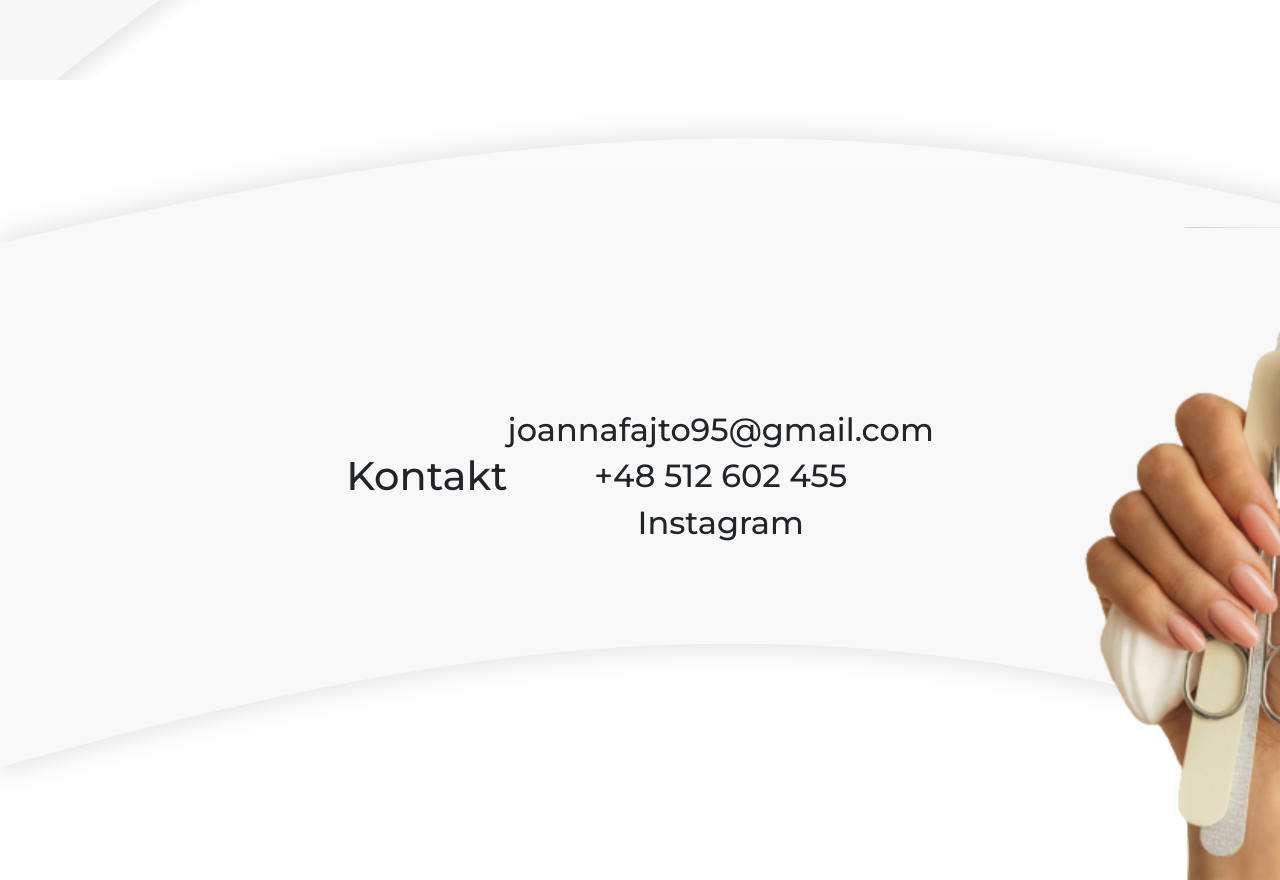
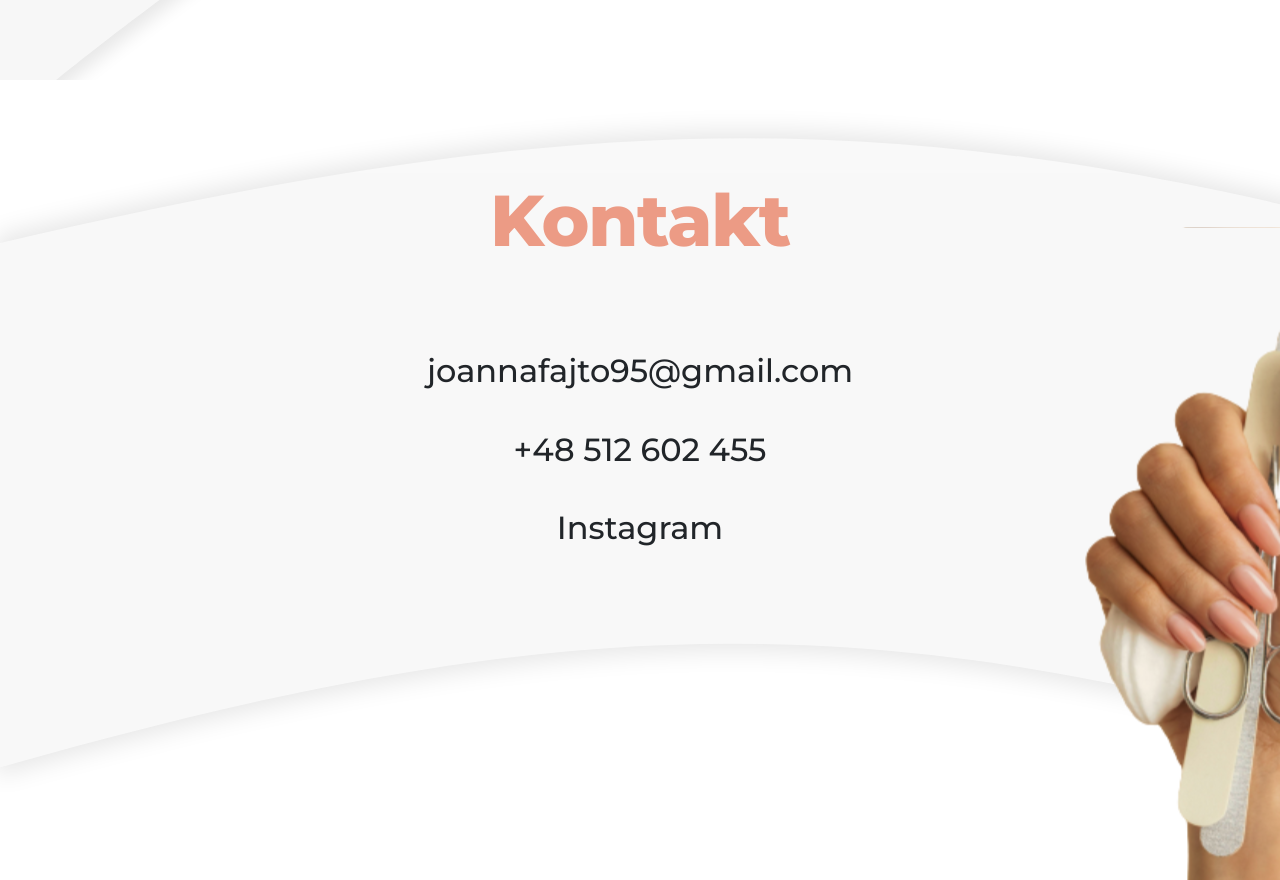
Before and after one commit to zbigniewstefaniuk/nails-reservation-page, a React (Create React App) app: page / in a window 1280 px wide. Shown: the part 1860-2740 px from the top of the page. Built offline with nearby package versions, Linux system fonts and the light colour scheme.

Commit message:
styling a bit contact

```diff
--- a/src/styles/contact.module.css
+++ b/src/styles/contact.module.css
@@ -9,15 +9,38 @@
   display: -webkit-box;
   display: -ms-flexbox;
   display: flex;
+  -webkit-box-align: start;
+      -ms-flex-align: start;
+          align-items: flex-start;
+  -webkit-box-orient: vertical;
+  -webkit-box-direction: normal;
+      -ms-flex-direction: column;
+          flex-direction: column;
+}
+
+.contactMainSection .header {
+  display: -webkit-box;
+  display: -ms-flexbox;
+  display: flex;
+  margin: 0 auto;
+  margin-top: 6rem;
+}
+
+.contactMainSection h1 {
+  font-family: Montserrat;
+  font-style: normal;
+  font-weight: 800;
+  font-size: 72px;
+  line-height: 88px;
+  text-align: center;
+  letter-spacing: -0.015em;
+  color: #EC9B85;
+}
+
+.contactInfo {
   -webkit-box-pack: center;
       -ms-flex-pack: center;
           justify-content: center;
-  -webkit-box-align: center;
-      -ms-flex-align: center;
-          align-items: center;
-}
-
-.contactInfo {
   display: -webkit-box;
   display: -ms-flexbox;
   display: flex;
@@ -28,6 +51,12 @@
   -webkit-box-pack: justify;
       -ms-flex-pack: justify;
           justify-content: space-between;
+  margin: 0 auto;
+  margin-top: 4rem;
+}
+
+.contactInfo h2 {
+  padding: 1rem;
 }
 
 @media (max-width: 800px) {
--- a/src/styles/contact.module.scss
+++ b/src/styles/contact.module.scss
@@ -6,18 +6,44 @@
     width: 100%;
     height: 100vh;
     display: flex;
-    justify-content:center;
-    align-items: center;
+
+    align-items: flex-start;
+    flex-direction: column;
+
+    .header {
+        display: flex;
+        margin: 0 auto;
+        margin-top: 6rem;
+    }
+
+    h1 {
+        font-family: Montserrat;
+        font-style: normal;
+        font-weight: 800;
+        font-size: 72px;
+        line-height: 88px;
+        text-align: center;
+        letter-spacing: -0.015em;
+
+        color: #EC9B85;
+    }
 }
 
 .contactInfo {
-display: flex;
-flex-direction: column;
-justify-content: space-between;
+    justify-content: center;
+    display: flex;
+    flex-direction: column;
+    justify-content: space-between;
+    margin: 0 auto;
+    margin-top: 4rem;
+
+    h2 {
+        padding: 1rem;
+    }
 }
 
 @media (max-width: 800px) {
-    .contactInfo h2{
+    .contactInfo h2 {
         font-size: 24px;
     }
 }
```
Also changed, not shown: 1 other file (tests, documents, lock files or other folders).
